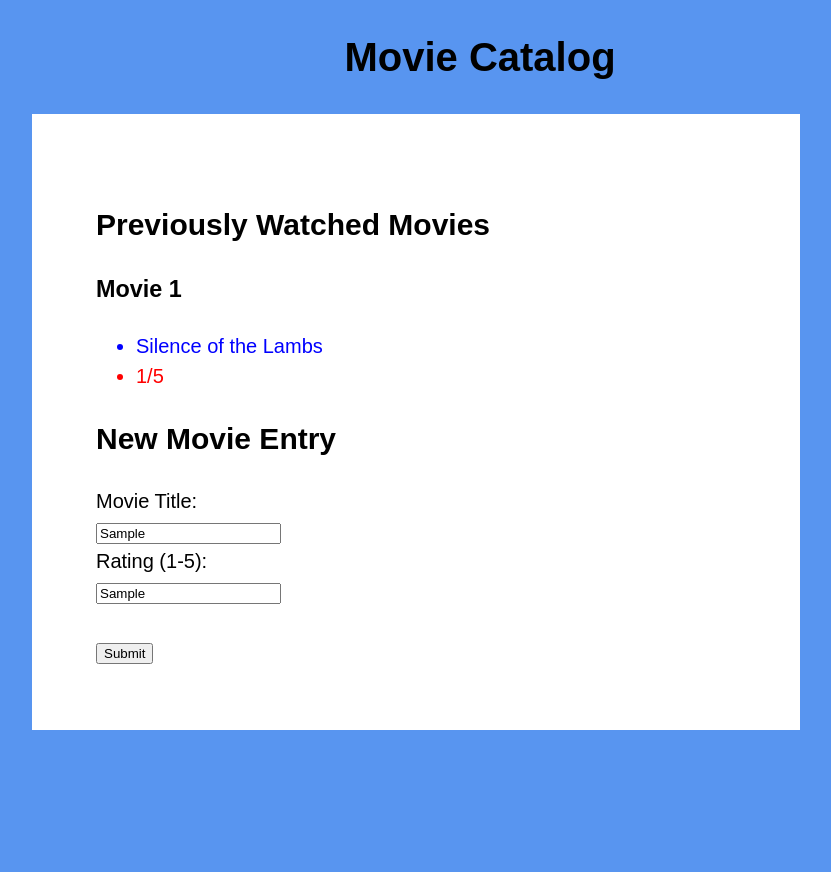
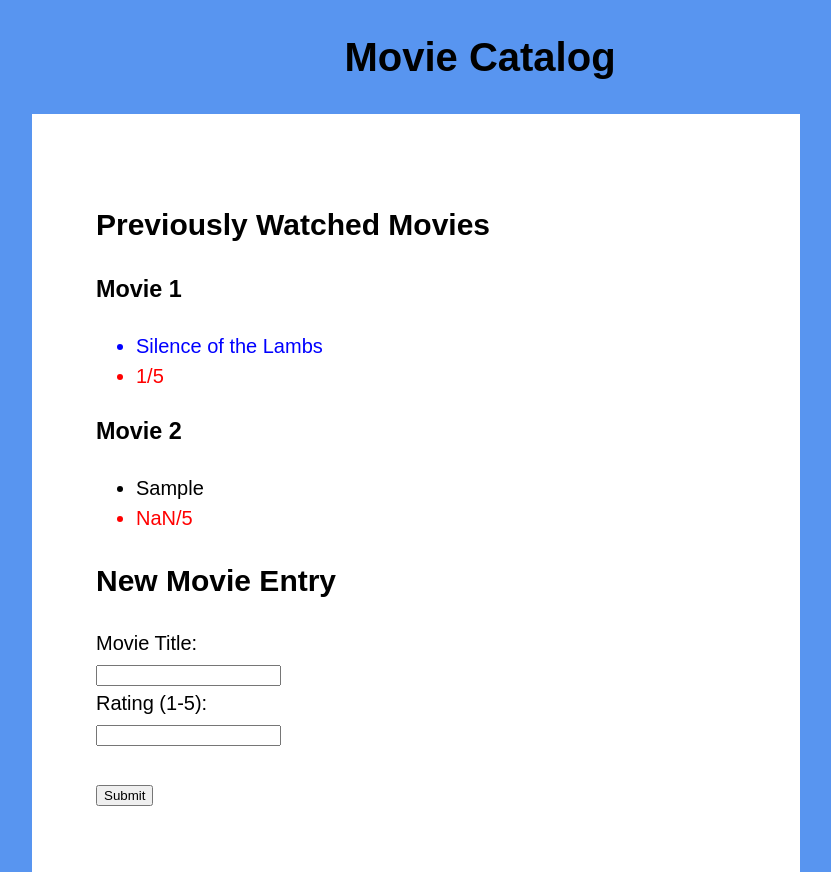
Before and after one commit to davix14/web-catalog, a website: page public/catalog.html in a window 1280 px wide. Both pictures are taken after typing "Sample", "Sample" into the empty fields and a click on the input 284 px from the left and 653 px from the top of the page. Shown: the whole page, without its empty margins (160-991 px from the left). Before the commit the page ends 800 px from the top, so only its background shows below. Drawn offline with Linux system fonts and the light colour scheme.

Commit message:
New listener and function to add new entries

```diff
--- a/public/app_Main.js
+++ b/public/app_Main.js
@@ -31,11 +31,51 @@ submitBtn.addEventListener('click', function(e){
 	e.preventDefault(); //prevent default action (aka submitting form)
 	//get values of form
 	var newTitle = document.getElementById('new-movie-title');
-	var newRaing = document.getElementById('new-movie-rating');
+	var newRating = document.getElementById('new-movie-rating');
 
 	console.log(newTitle.value);
-	console.log(newRaing.value);
+	console.log(newRating.value);
 
+	//create new elements with id's
+	var newDiv = document.createElement("div");
+	newDiv.setAttribute("id", "existing-movie2");
 
+	var newUl = document.createElement("ul");
+	newUl.setAttribute("id", "movie2-list");
+
+	var newLiTitle = document.createElement("li");
+	newLiTitle.setAttribute("id", "movie2-title");
+	var newTitleText = document.createTextNode(newTitle.value);
+	newLiTitle.appendChild(newTitleText);
+
+	var newLiRating = document.createElement("li");
+	newLiRating.setAttribute("id", "movie2-rating");
+	newLiRating.setAttribute("class", "rating");
+	var newRatingText = document.createTextNode(newRating.value);
+	newLiRating.appendChild(newRatingText);
+
+	var newH3 = document.createElement("h3");
+	newH3.setAttribute("id", "movie2-label");
+	var newH3Text = document.createTextNode('Movie 2');
+	newH3.appendChild(newH3Text);
+
+	//NAppend li --> ul
+	newUl.appendChild(newLiTitle);
+	newUl.appendChild(newLiRating);
+	//Append h3 and ul --> newDiv
+	newDiv.appendChild(newH3);
+	newDiv.appendChild(newUl);
+
+	console.log(newDiv);
+
+	//Add new div after existing-movie1
+	var existingMovies = document.getElementById('existing-entries');
+	existingMovies.insertBefore(newDiv, existingMovies.lastChild);
+
+	//Reset form back to blank
+	document.getElementById('new-movie-form').reset();
+
+	//format rating
+	formatRating();
 
 }, false);
--- a/public/catalog.html
+++ b/public/catalog.html
@@ -21,6 +21,7 @@
 				<li class="rating" id="movie1-rating">1</li>
 			</ul>
 		</div>
+		<div id="existing-end"></div>
 	</div>
 	<div id="adding-movies">
 		<h2 id="new-entry-title">New Movie Entry</h2>
--- a/public/catalog_Response.html
+++ /dev/null
@@ -1,31 +0,0 @@
-<!DOCTYPE HTML>
-<!--
-
-	-->
-<HTML>
-	<head>
-		<link href="catalog_Style.css" type="text/css" rel="stylesheet">
-		<title>Movie Catalog</title>
-	</head>
-	<div id="content">
-	<!-- <h1 id="header">Movie Catalog</h1> -->
-	<div id="existing_Entries">
-		<h2 id="Exisiting_List_Title">Previously Watched Movies</h2>
-		<ul id="exisitng_list">
-			<li id="Extg_li1">First list item</li>
-			<li id="Extg__li2"></li>
-		</ul>
-	</div>
-	<div id="adding_Entries_Form">
-		<h2>New Movie Entry</h2>
-		<form target="post" id="new_Entry_Form">
-			<label for="Movie_Title">Movie Title:</label><br>
-			<input type="text" name="Movie_Title"><br>
-			<label for="Rating">Rating:</label><br>
-			<input type="text" name="Rating" ><br><br>
-			<input type="submit" name="submit">
-		</form>
-	</div>
-	</div>
-	<script src="app_Main.js"></script>
-</HTML>
```
Also changed, not shown: 6 other files.
